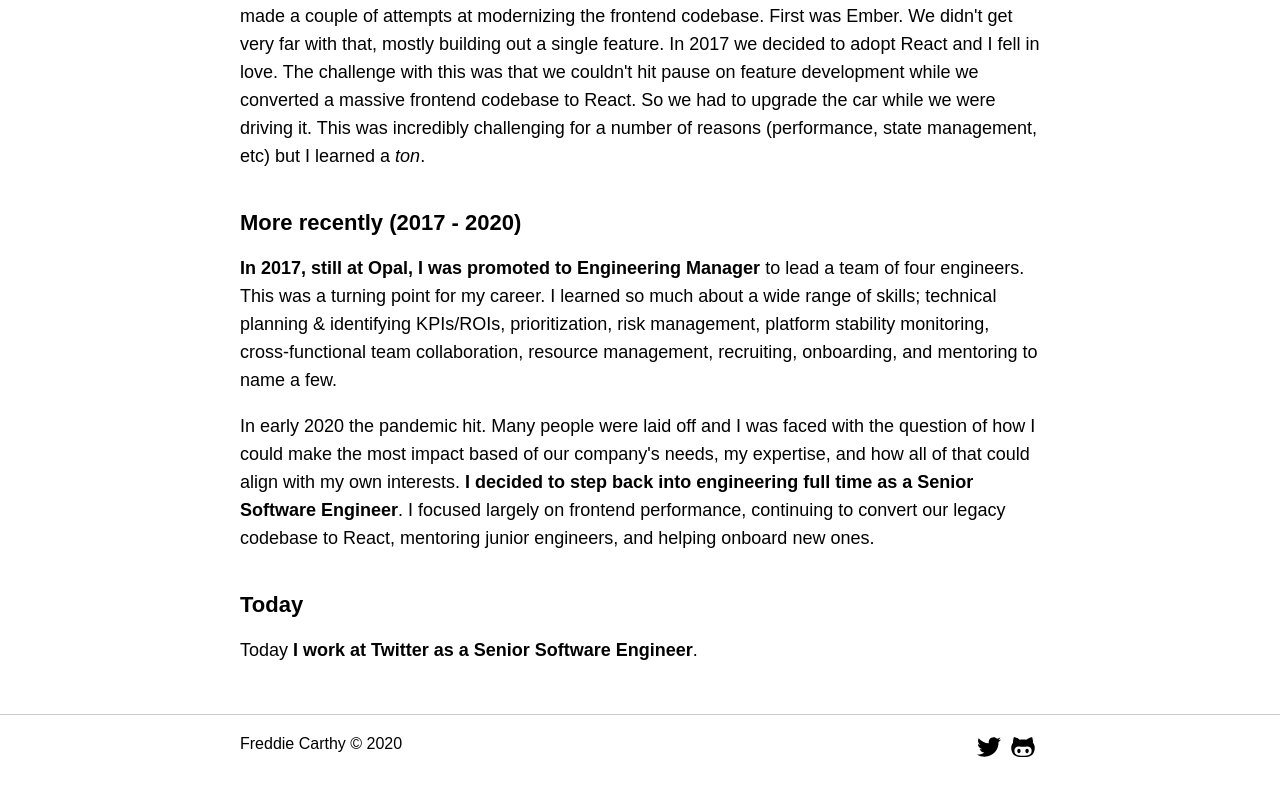
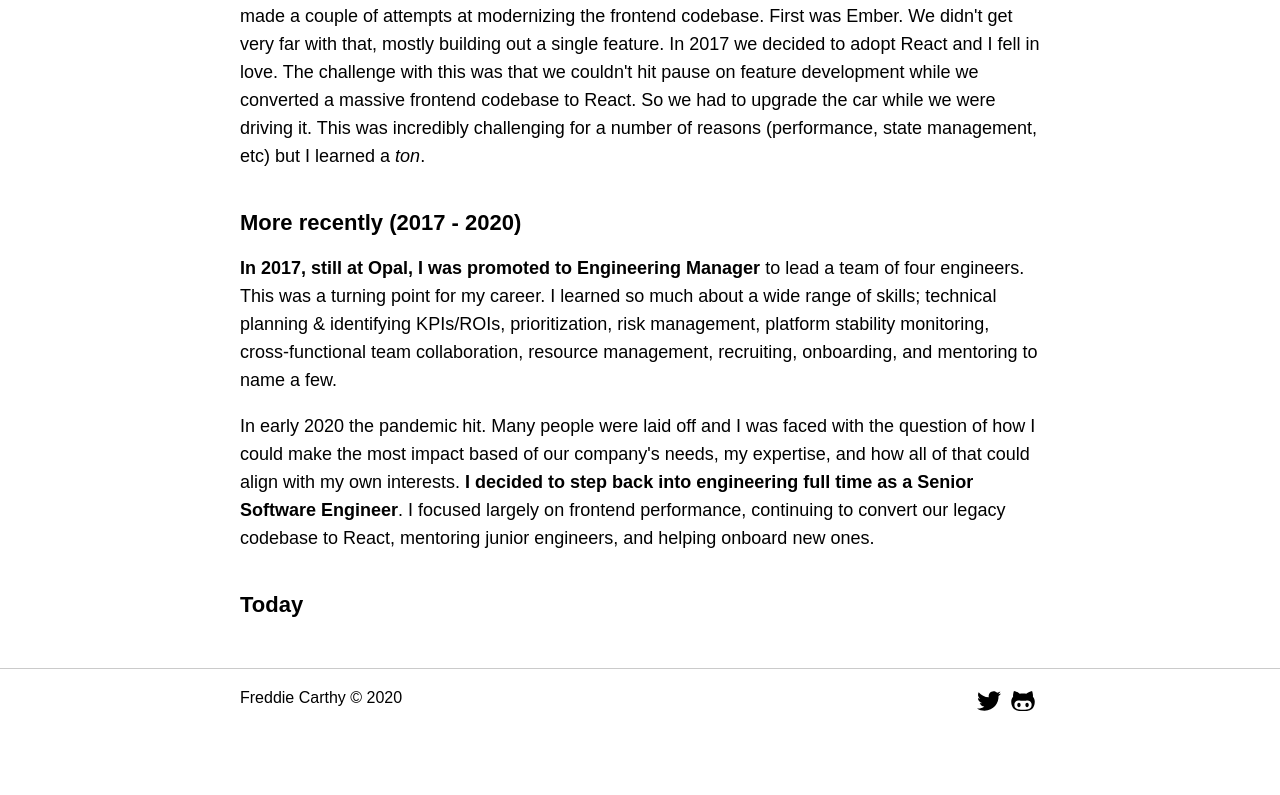
Before and after one commit to gjunkie/freddiecarthy, a Next.js app: page /career in a window 1280 px wide. Shown: the part 1259-2054 px from the top of the page. After the commit the page ends 2026 px from the top, so only its background shows below. Built offline with nearby package versions, Linux system fonts and the light colour scheme.

Commit message:
remove place of employement

```diff
--- a/pages/career.js
+++ b/pages/career.js
@@ -47,9 +47,6 @@ const Career = () => {
         </p>
 
         <h4>Today</h4>
-        <p>
-          Today <strong>I work at Twitter as a Senior Software Engineer</strong>.
-        </p>
       </main>
     </>
   )
--- a/pages/index.js
+++ b/pages/index.js
@@ -19,7 +19,7 @@ const Home = ({allPostsData}) => {
 
       <main className={styles.home}>
         <p>
-          Hi, I&apos;m Freddie. My pronouns are he/him. I&apos;m a human living in the Pacific Northwest with my wife and two amazing kids. I&apos;ve been working as a Software Engineer since 2010. <strong>I&apos;m currently working as a Senior Software Engineer at Twitter</strong>. Previously I&apos;ve worked at Discovery Networks, Nike, and Opal Labs.
+          Hi, I&apos;m Freddie. My pronouns are he/him. I&apos;m a human living in the Pacific Northwest with my wife and two amazing kids. I&apos;ve been working as a Software Engineer since 2010. <strong>I&apos;m currently working as a Senior Software Engineer</strong>. Previously I&apos;ve worked at Discovery Networks, Nike, and Opal Labs.
         </p>
 
         <p>
```
